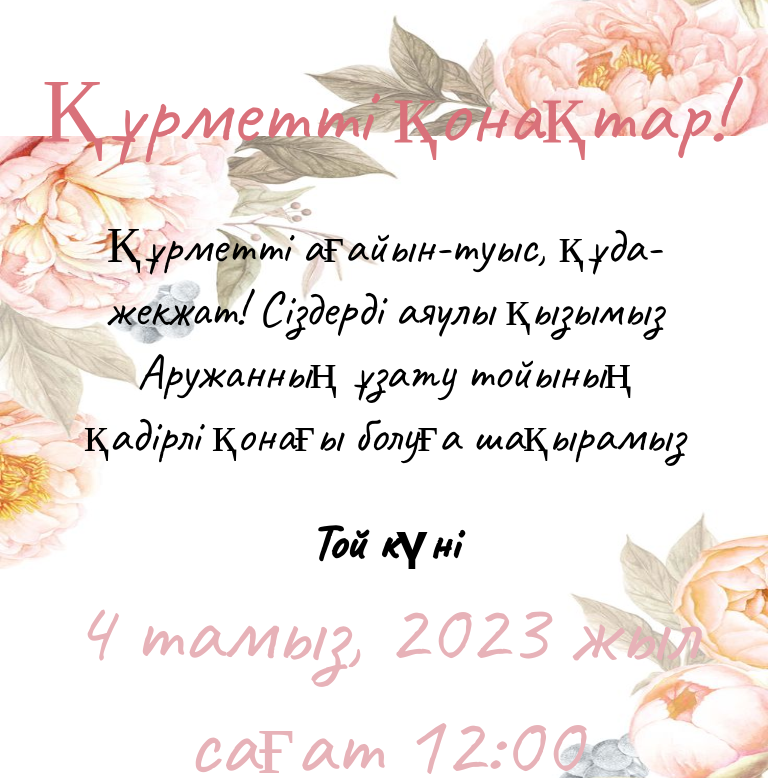
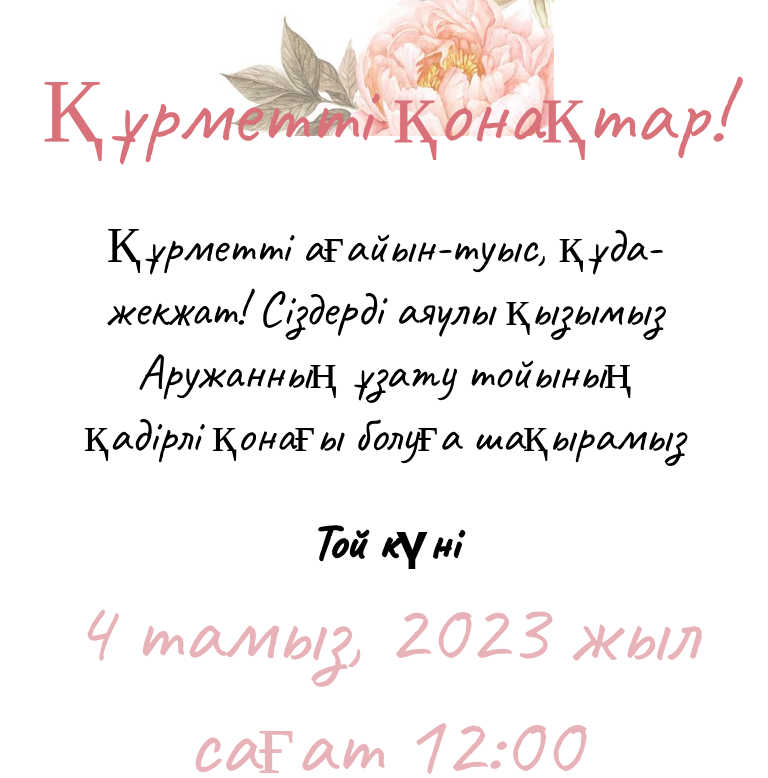
Before and after one commit to AyabekA/aruzhan-qyzuzatu, a plain HTML site: page index.html in a window 768 px wide. Shown: the part 664-1442 px from the top of the page. Drawn offline with Linux system fonts and the light colour scheme.

Commit message:
Update main.css

```diff
--- a/css/main.css
+++ b/css/main.css
@@ -4,11 +4,10 @@ body {
     background: url("../img/bg_whole.jpg");
     background-repeat: no-repeat;
     background-attachment: fixed;
-    background-position: center;
-    background-size: 100vw 100vh;
-    -o-background-size: 100vw 100vh;
-    -moz-background-size: 100vw 100vh;
-    -webkit-background-size: 100vw 100vh;
+    background-size: auto 100vh;
+    -o-background-size: auto 100vh;
+    -moz-background-size: auto 100vh;
+    -webkit-background-size: auto 100vh;
 }
 
 #loading-block {
@@ -338,3 +337,12 @@ input[type="radio"]:checked + label:before {
 
   /* Additional styling properties */
 }
+
+
+@media only screen
+and (min-device-width : 768px)
+and (max-device-width : 1024px) {
+    body {
+        background-attachment: initial;
+    }
+}
```
